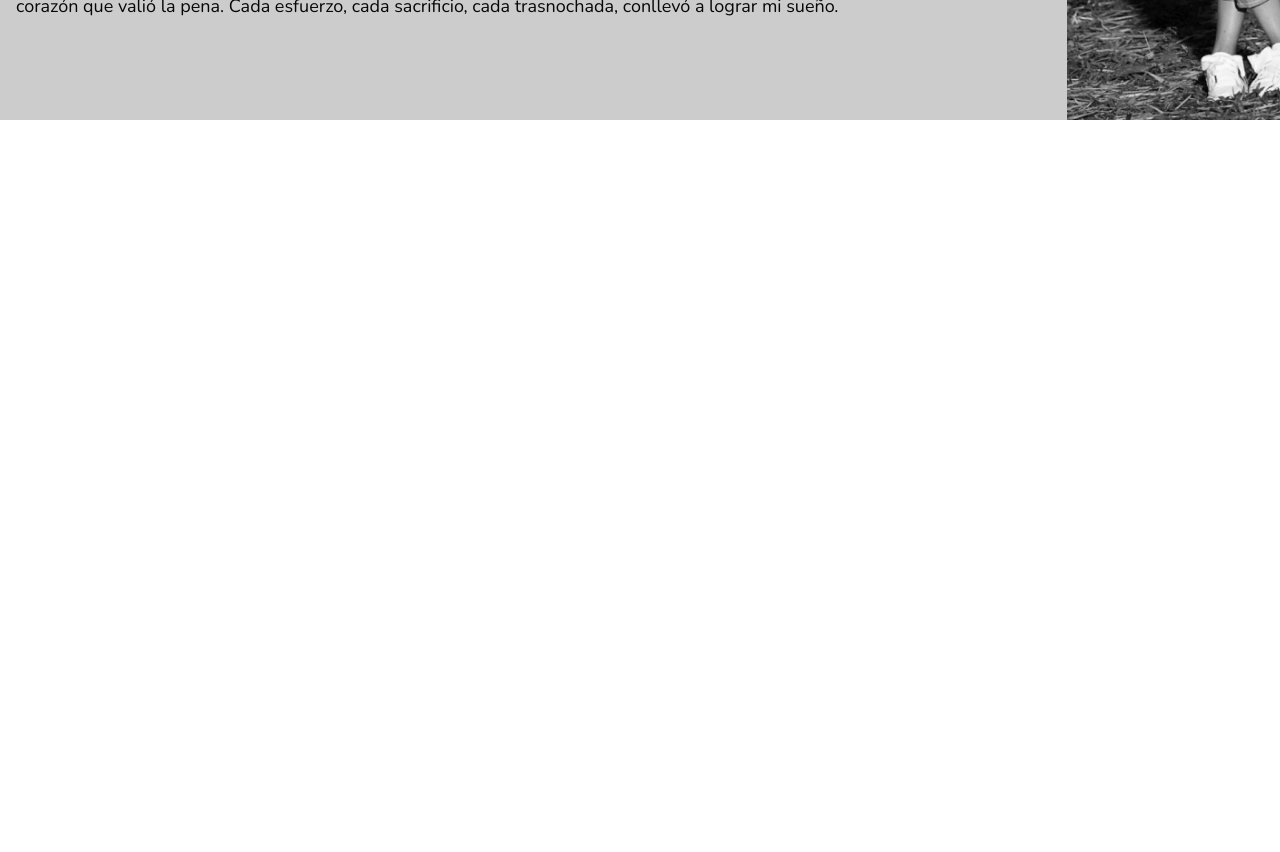
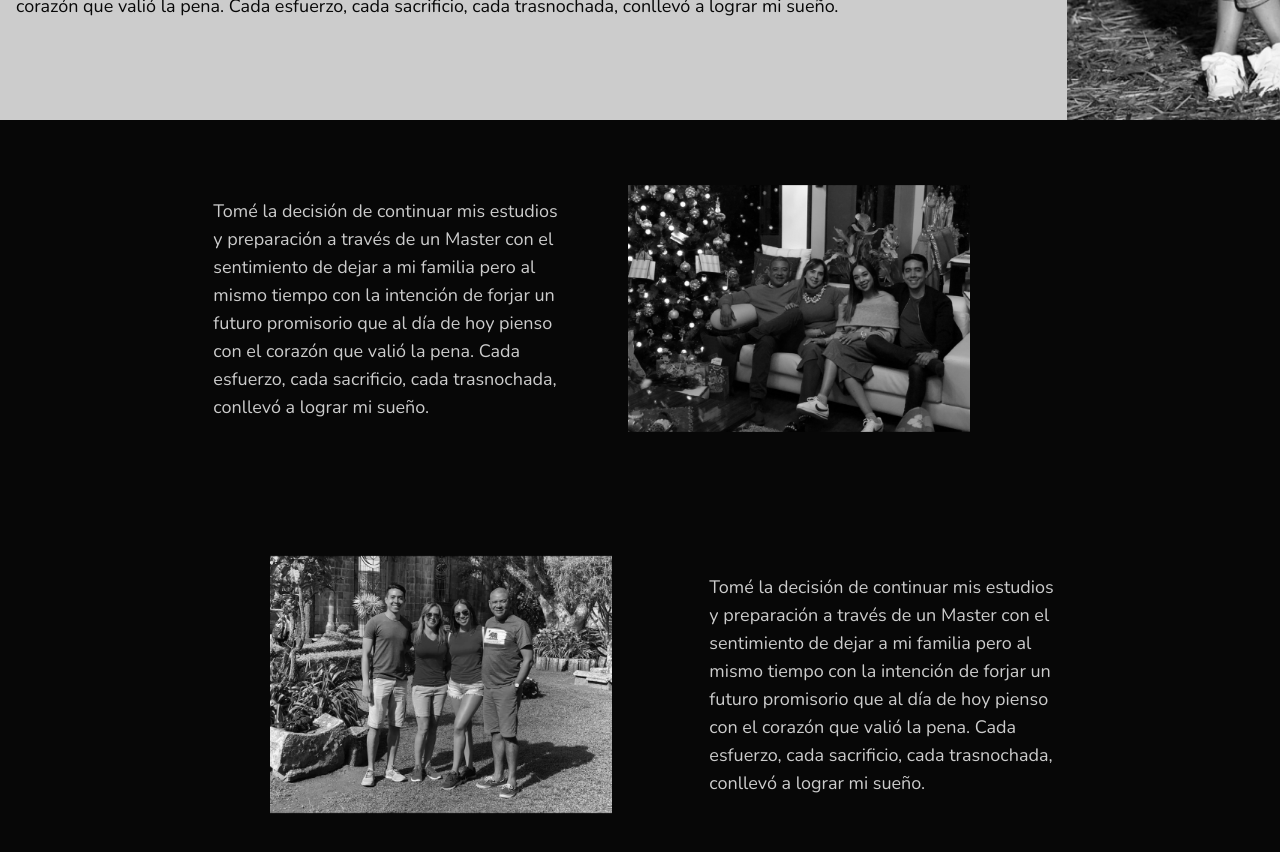
Before and after one commit to NicoAmont/mmdc-grado, a Next.js app: page /mihistoria in a window 1280 px wide. Shown: the part 2280-3132 px from the top of the page. Before the commit the page ends 2400 px from the top, so only its background shows below. Built offline with nearby package versions, Linux system fonts and the light colour scheme; a web font is replaced by a local one.

Commit message:
adding last fixes

```diff
--- a/pages/mihistoria.js
+++ b/pages/mihistoria.js
@@ -82,7 +82,6 @@ export default function Home() {
                     <img className='ml-2 grayscale'  src="/gal2_2.png" />
                     <img className='mr-2 grayscale'  src="/gal2_3.png" />
                   </div>
-
               </div>
             </div>
           </div>
@@ -113,6 +112,30 @@ export default function Home() {
             </div>
           </div>
       </div>
+      <div className='w-screen bg-bgr flex flex-col justify-center items-center align-middle'>
+          {/**segundo banner **/}
+          <div className='w-auto h-auto py-6 bg-bgr flex justify-center'>
+            <div className=' max-w-7xl py-10 md:py-0 xl:maxH h-auto w-screen flex  flex-col justify-center items-center'>
+              <div className='w-11/12 gap-10 h-auto md:h-auto flex flex-col md:flex-col justify-center items-center align-middle md:relative '>
+
+
+                <div className='h-auto z-10 hover:filter-none flex flex-col w-auto filter-none md:mr-40 md:ml-40'>
+                  <div className='w-full h-full flex flex-col xl:flex-row  justify-center align-middle items-center hover:filter-none '>
+                    <p className=' hover:filter-none max-w-lg top-0  font-body md:text-lg text-bgr2 font-extralight t z-10 filter-none '>Tomé la decisión de continuar mis estudios y preparación a través de un Master con el sentimiento de dejar a mi familia pero al mismo tiempo con la intención de forjar un futuro promisorio que al día de hoy pienso con el corazón que valió la pena. Cada esfuerzo, cada sacrificio, cada trasnochada, conllevó a lograr mi sueño.</p>
+                    <img className=' grayscale maxH mr-10 scale-75'  src="/fam1.png" />
+                  </div>
+                </div>
+                <div className='h-auto z-10 hover:filter-none flex flex-col w-auto filter-none md:mr-40 md:ml-40'>
+                  <div className='w-full h-full flex flex-col-reverse xl:flex-row justify-center align-middle items-center hover:filter-none '>
+                    <img className=' grayscale maxH mr-10 scale-75'  src="/fam2.png" />
+                    <p className=' hover:filter-none max-w-lg top-0  font-body md:text-lg text-bgr2 font-extralight  z-10 filter-none '>Tomé la decisión de continuar mis estudios y preparación a través de un Master con el sentimiento de dejar a mi familia pero al mismo tiempo con la intención de forjar un futuro promisorio que al día de hoy pienso con el corazón que valió la pena. Cada esfuerzo, cada sacrificio, cada trasnochada, conllevó a lograr mi sueño.</p>
+                  </div>
+                </div>
+
+              </div>
+            </div>
+          </div>
+      </div>
       </main>
     </>
   )
```
Also changed, not shown: public/fam1.png (added), public/fam2.png (added).
